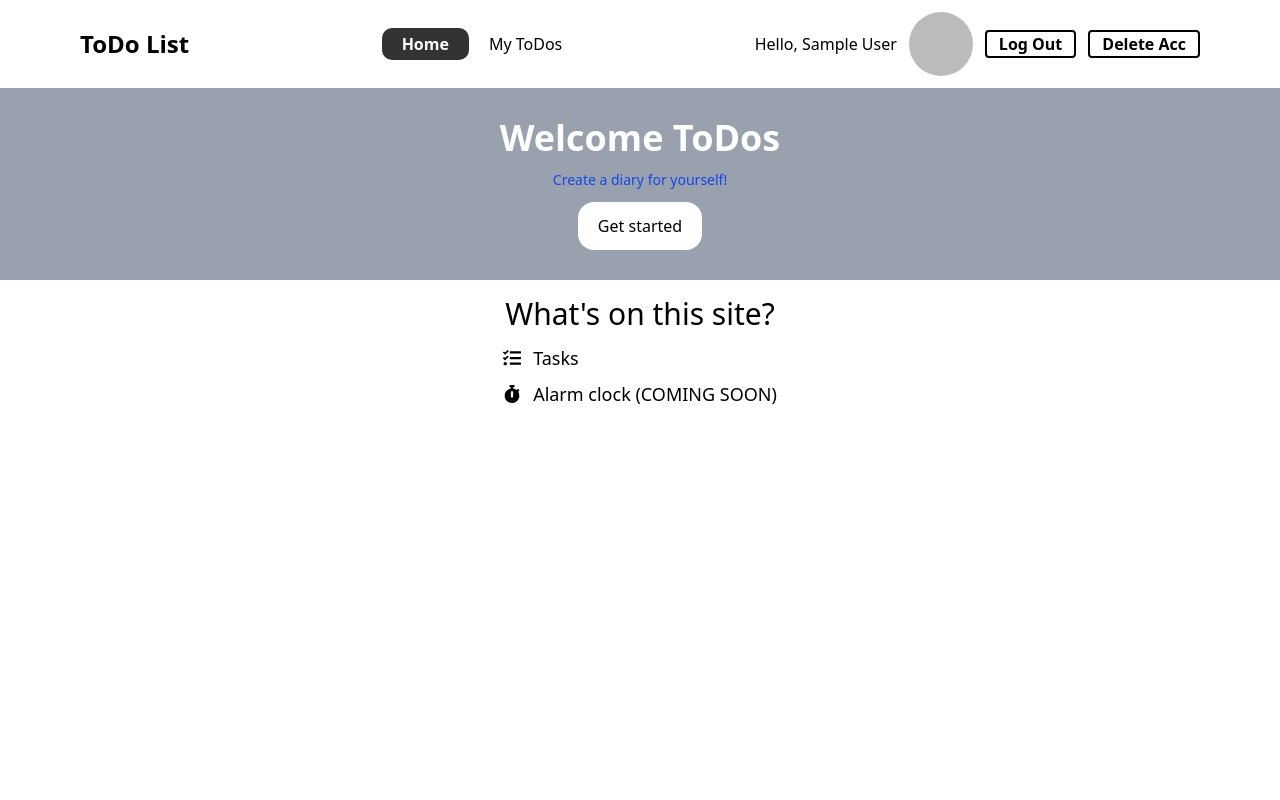
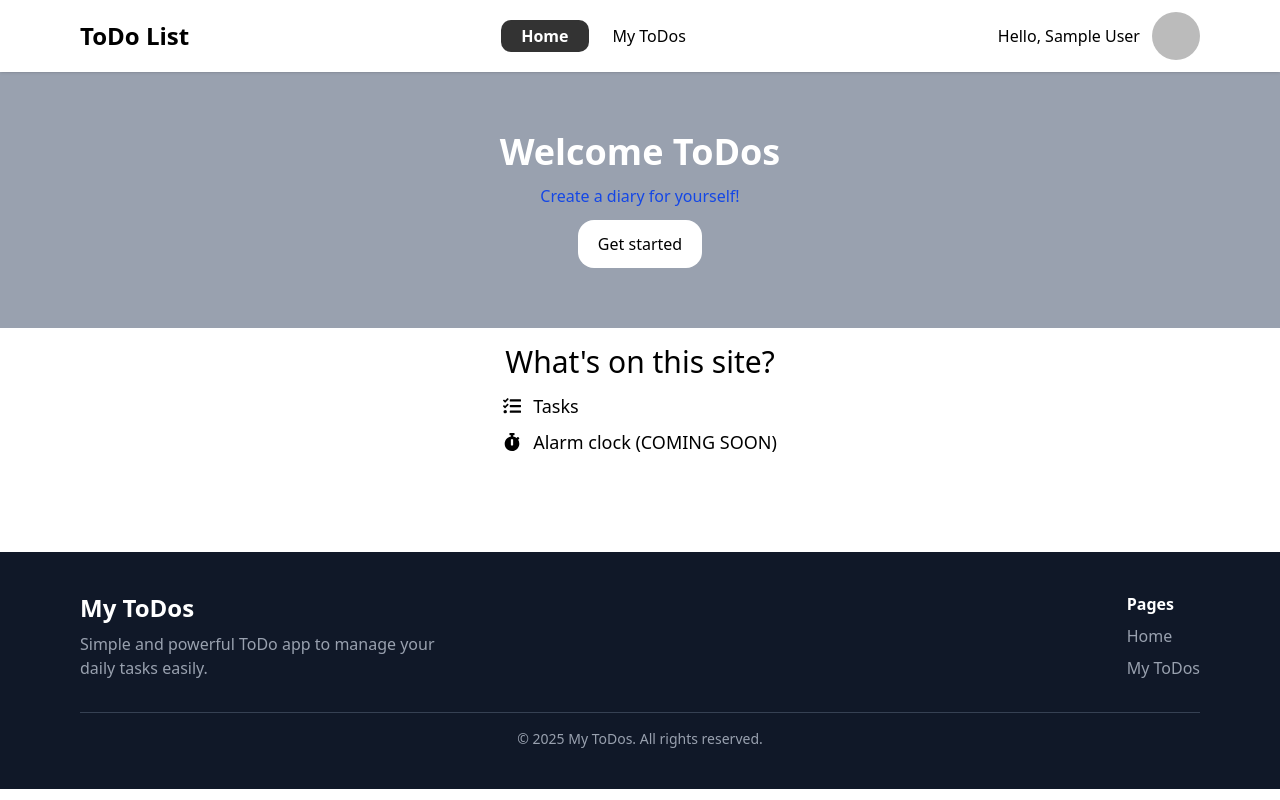
Before and after one commit to AbuBakrCodder/firebase2, a React (Vite) app: page / in a window 1280 px wide. Built offline with nearby package versions, Linux system fonts and the light colour scheme; no server answers; sample sign-in values are in the browser's storage.

Commit message:
Design update

```diff
--- a/src/components/Navbar.jsx
+++ b/src/components/Navbar.jsx
@@ -1,11 +1,17 @@
 import { NavLink, Link, useNavigate } from "react-router-dom"
 import { useAuthState } from "../hooks/useAuthState"
 import { useAuth } from "../hooks/useAuth"
+import { useState } from "react"
+import { FaBars } from "react-icons/fa"
+
 
 function Navbar() {
     const { user, loading } = useAuthState()
     const { logout, handleDelete } = useAuth()
     const navigate = useNavigate()
+
+    const [modal, setModal] = useState(false)
+    const [menuOpen, setMenuOpen] = useState(false)
 
     const handleLogout = async () => {
         await logout()
@@ -17,57 +23,100 @@ function Navbar() {
         navigate("/register")
     }
 
-    if (loading) {
-        return null // yoki spinner
-    }
+    if (loading) return null
 
     return (
-        <header>
-            <div className="flex justify-between items-center px-20 py-3">
+        <header className="fixed top-0 w-full bg-white shadow z-50">
+            <div className="max-w-[1920px] mx-auto px-5 md:px-20 py-3 flex justify-between items-center">
+
+                {/* LOGO */}
                 <Link className="font-bold text-2xl" to="/">ToDo List</Link>
 
-                {/* NAV LINKS */}
+                {/* DESKTOP NAV */}
                 {user && (
-                    <nav className="flex gap-5 items-center">
-                        <NavLink className="text-center" to={"/"}>Home</NavLink>
-                        <NavLink className="text-center" to={"/myToDos"}>My ToDos</NavLink>
+                    <nav className="hidden md:flex gap-6 items-center">
+                        <NavLink to="/">Home</NavLink>
+                        <NavLink to="/myToDos">My ToDos</NavLink>
                     </nav>
                 )}
 
-                {/* USER INFO */}
+                {/* USER + HAMBURGER */}
+                <div className="flex items-center gap-4">
                     {user && (
-                    <div className="flex gap-3 items-center">
+                        <>
+                            {/* DESKTOP USER */}
+                            <div className="hidden md:flex items-center gap-3 relative select-none" onClick={() => setModal(!modal)}>
                                 <p>Hello, {user.displayName}</p>
-
                                 <img
-                            src={user.photoURL || "https://picsum.photos/400"}
-                            className="w-16 rounded-full"
-                            alt="user avatar"
+                                    src={user.photoURL || "https://picsum.photos/200"}
+                                    className="w-12 h-12 rounded-full cursor-pointer"
                                 />
 
+                                {modal && (
+                                    <div className="absolute right-0 top-14 bg-white shadow-lg p-4 rounded-xl flex flex-col gap-2">
                                         <button
                                             onClick={handleLogout}
-                            className="border-2 px-3 rounded hover:bg-amber-400 hover:border-amber-300 hover:text-white font-bold active:scale-75"
+                                            className="border px-3 py-1 rounded hover:bg-amber-400 hover:text-white"
                                         >
                                             Log Out
                                         </button>
                                         <button
-                            onClick={()=>{deleteacc()}}
-                            className="border-2 px-3 rounded hover:bg-red-600 hover:text-white font-bold active:scale-75"
+                                            onClick={deleteacc}
+                                            className="border px-3 py-1 rounded hover:bg-red-600 hover:text-white"
                                         >
                                             Delete Acc
                                         </button>
                                     </div>
                                 )}
+                            </div>
 
-                {/* AUTH LINKS */}
-                {!user && (
-                    <nav className="flex gap-5 items-center">
-                        <NavLink className="text-center" to={"/login"}>Login</NavLink>
-                        <NavLink className="text-center" to={"/register"}>Sign up</NavLink>
-                    </nav>
+                            {/* HAMBURGER */}
+                            <button
+                                className="md:hidden"
+                                onClick={() => setMenuOpen(!menuOpen)}
+                            >
+                                <FaBars />
+                            </button>
+                        </>
                     )}
                 </div>
+            </div>
+
+            {/* MOBILE MENU */}
+            {menuOpen && user && (
+                <div className="w-70 md:hidden bg-white shadow px-5 py-4 flex flex-col gap-4">
+                    <NavLink onClick={() => setMenuOpen(false)} to="/">Home</NavLink>
+                    <NavLink onClick={() => setMenuOpen(false)} to="/myToDos">My ToDos</NavLink>
+
+                    <hr />
+
+                    <div className="flex items-center gap-3" onClick={() => { setModal(!modal) }}>
+                        <img
+                            src={user.photoURL || "https://picsum.photos/200"}
+                            className="w-12 h-12 rounded-full"
+                        />
+                        <p>{user.displayName}</p>
+                    </div>
+                    {modal && (
+
+                        <div className="flex flex-col gap-3 w-40 bg-white rounded-2xl p-5 absolute top-full">
+                            <button
+                                onClick={handleLogout}
+                                className="border px-3 py-1 rounded hover:bg-amber-400 hover:text-white"
+                            >
+                                Log Out
+                            </button>
+
+                            <button
+                                onClick={deleteacc}
+                                className="border px-3 py-1 rounded hover:bg-red-600 hover:text-white"
+                            >
+                                Delete Acc
+                            </button>
+                        </div>
+                    )}
+                </div>
+            )}
         </header>
     )
 }
--- a/src/layouts/Layout.jsx
+++ b/src/layouts/Layout.jsx
@@ -1,14 +1,16 @@
 import { Outlet } from "react-router-dom"
 import Navbar from "../components/Navbar"
+import Footer from "../pages/Footer"
 
 function Layout() {
     return (
         <div className="w-full max-w-[1920px] mx-auto my-0">
             <Navbar />
+            <br /><br /><br />
             <main>
                 <Outlet/>
             </main>
-            {/* footer */}
+            <Footer />
         </div>
     )
 }
--- /dev/null
+++ b/src/pages/Footer.jsx
@@ -0,0 +1,41 @@
+import { Link } from "react-router-dom"
+
+function Footer() {
+    return (
+        <footer className="bg-gray-900 text-white mt-20">
+            <div className="max-w-[1920px] mx-auto px-5 md:px-20 py-10">
+
+                {/* TOP */}
+                <div className="flex flex-col md:flex-row justify-between gap-8">
+
+                    {/* LOGO + DESC */}
+                    <div>
+                        <h2 className="text-2xl font-bold">My ToDos</h2>
+                        <p className="text-gray-400 mt-2 max-w-sm">
+                            Simple and powerful ToDo app to manage your daily tasks easily.
+                        </p>
+                    </div>
+
+                    {/* LINKS */}
+                    <div className="flex gap-10">
+                        <div>
+                            <h3 className="font-semibold mb-2">Pages</h3>
+                            <ul className="space-y-1 text-gray-400 flex flex-col gap-1">
+                                <Link to="/">Home</Link>
+                                <Link to="/myToDos">My ToDos</Link>
+                            </ul>
+                        </div>
+                    </div>
+                </div>
+
+                {/* BOTTOM */}
+                <div className="border-t border-gray-700 mt-8 pt-4 text-center text-gray-400 text-sm">
+                    © {new Date().getFullYear()} My ToDos. All rights reserved.
+                </div>
+
+            </div>
+        </footer>
+    )
+}
+
+export default Footer
--- a/src/pages/Home.jsx
+++ b/src/pages/Home.jsx
@@ -1,20 +1,19 @@
 import { FaStopwatch, FaTasks } from "react-icons/fa"
-import { Navigate } from "react-router-dom"
 import { useNavigate } from "react-router-dom"
 
 function Home() {
   const navigate = useNavigate();
 
   return (
-    <div>
-      <div className="bg-gray-400 w-screen text-white text-center flex flex-col items-center justify-center gap-3 h-48">
-        <h1 className="text-4xl font-semibold">Welcome ToDos</h1>
-        <p className="text-blue-700 text-sm">Create a diary for yourself!</p>
-        <button className="bg-white text-black py-3 px-5 rounded-2xl hover:bg-black hover:text-white transition-all" onClick={()=>{navigate("/myToDos")}}>Get started</button>
+    <div className="max-w-[1920px] w-full">
+      <div className="bg-gray-400 w-full text-white text-center flex flex-col items-center justify-center gap-3 h-48 sm:h-56 md:h-64 px-4">
+        <h1 className="text-2xl sm:text-3xl md:text-4xl font-semibold">Welcome ToDos</h1>
+        <p className="text-blue-700 text-xs sm:text-sm md:text-base">Create a diary for yourself!</p>
+        <button className="bg-white text-black py-2 px-4 sm:py-3 sm:px-5 rounded-2xl hover:bg-black hover:text-white transition-all text-sm sm:text-base" onClick={()=>{navigate("/myToDos")}}>Get started</button>
       </div>
-      <div className="flex items-center justify-center flex-col gap-3 py-4">
-        <h2 className="text-3xl">What's on this site?</h2>
-        <div className="flex flex-col gap-2 text-lg">
+      <div className="flex items-center justify-center flex-col gap-3 py-4 px-4">
+        <h2 className="text-2xl sm:text-3xl text-center">What's on this site?</h2>
+        <div className="flex flex-col gap-2 text-base sm:text-lg">
           <p className="flex items-center gap-3"><FaTasks /> Tasks</p>
           <p className="flex items-center gap-3"><FaStopwatch /> Alarm clock (COMING SOON)</p>
         </div>
--- a/src/pages/MyToDos.jsx
+++ b/src/pages/MyToDos.jsx
@@ -15,9 +15,11 @@ function MyToDos() {
   };
 
   return (
-    <div className="w-full flex items-center justify-around">
-      <ToDoList title={title} setTitle={setTitle} deadline={deadline} setDeadline={setDeadline} editingId={editingId} todos={todos} setEditingId={setEditingId} handleCancel={handleCancel}/>
-      <div>
+    <div className="w-full flex flex-col lg:flex-row items-start lg:items-center justify-center lg:justify-around gap-6 p-4">
+      <div className="w-full lg:w-auto">
+        <ToDoList title={title} setTitle={setTitle} deadline={deadline} setDeadline={setDeadline} editingId={editingId} todos={todos} setEditingId={setEditingId} handleCancel={handleCancel}/>
+      </div>
+      <div className="w-full lg:w-auto">
         <ToDoForm title={title} setTitle={setTitle} deadline={deadline} setDeadline={setDeadline} editingId={editingId} setEditingId={setEditingId} handleCancel={handleCancel}/>
       </div>
     </div>
```
Lines whose indentation alone changed are shown as unchanged.
